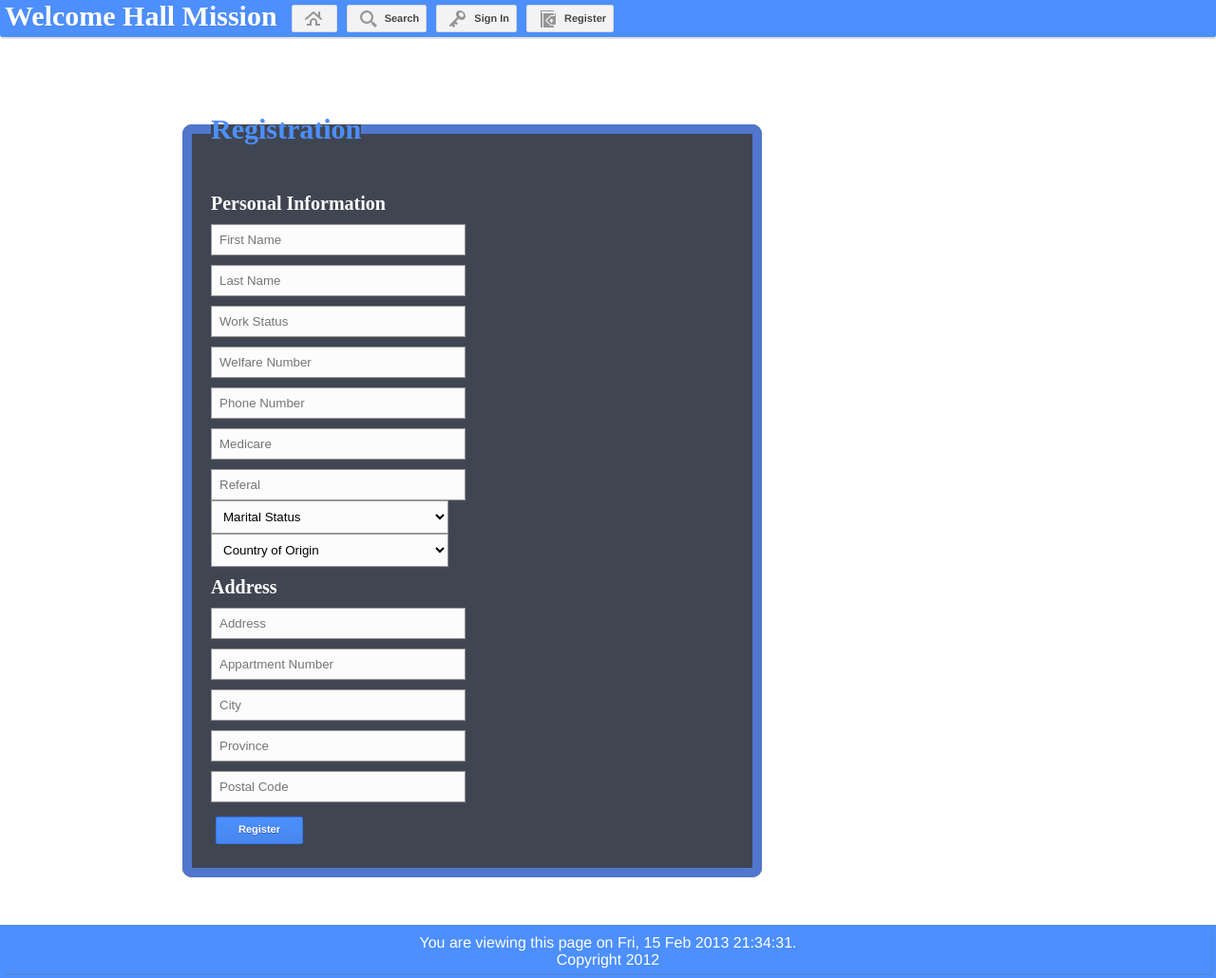
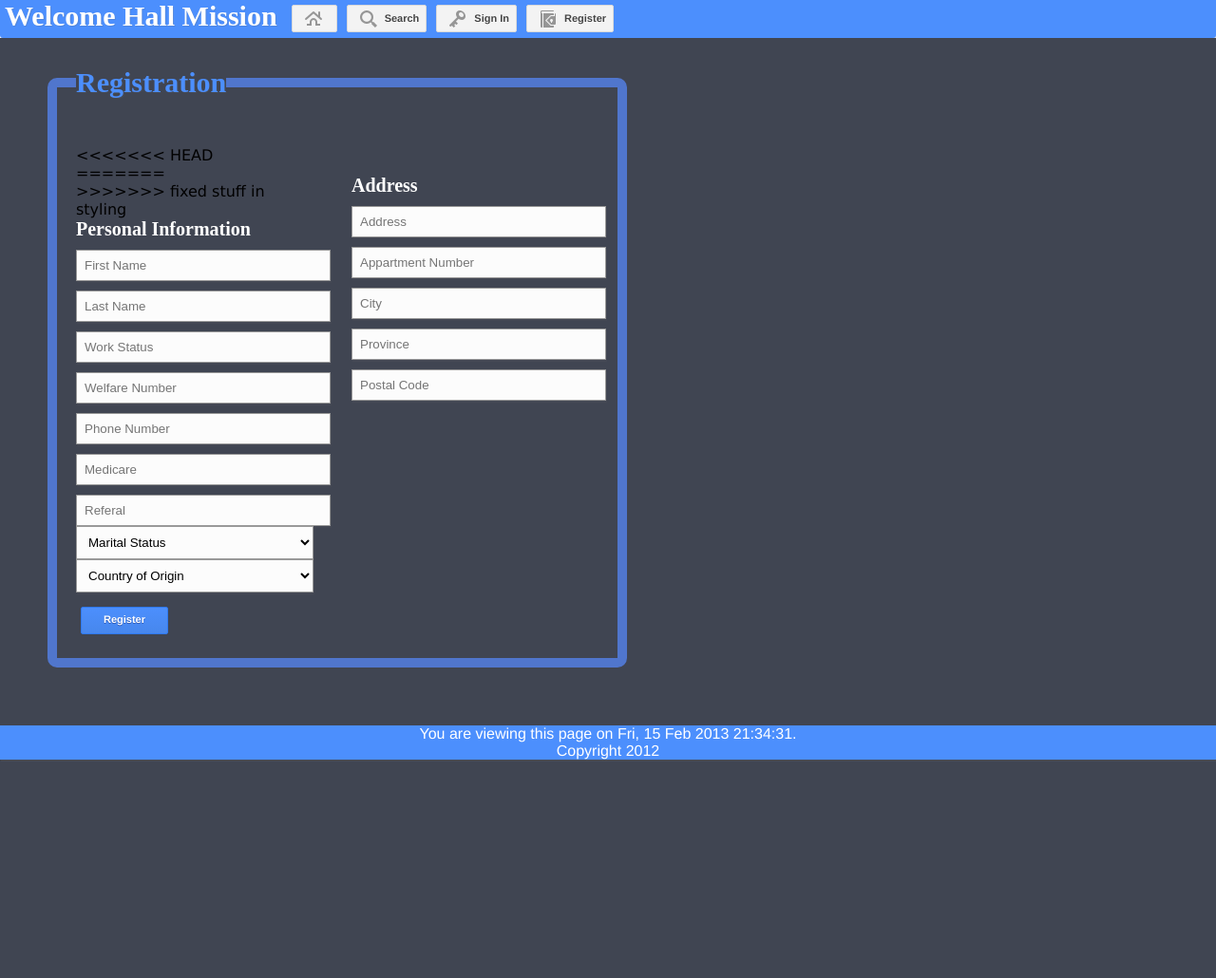
Before and after one commit to snwfog/whm_fsts, a PHP site: template application/whm/view/household_create_form.twig in a window 1280 px wide. Shown: the whole page at 95% size. After the commit the page ends 800 px from the top, so only its background shows below. Run offline with PHP 8.4, Linux system fonts and the light colour scheme; the template is opened without the code that fills it, so the values that code supplies are empty; some libraries are stand-ins or nearby versions; some web fonts are replaced.

Commit message:
fixed stuff in styling

```diff
--- a/application/whm/controller/CreateHousehold.php
+++ b/application/whm/controller/CreateHousehold.php
@@ -11,7 +11,7 @@ class CreateHousehold extends WHM\Controller implements WHM\IRedirectable
     {
         $this->data = $args;
         parent::__construct();
-        WHM\Helper::backtrace();
+      //  WHM\Helper::backtrace();
 
     }
 
--- a/application/whm/view/household_create_form.twig
+++ b/application/whm/view/household_create_form.twig
@@ -9,10 +9,16 @@
         {% endblock %}
     {% endfor %}
 
-   <fieldset id="regis">
+   <fieldset class="regis">
         <legend><h1>Registration</h1></legend>
+<<<<<<< HEAD
     <form action="household_create" method="POST" name="household_create">
         <div style = "pers" >
+=======
+
+    <form action="household" method="POST" name="household_create" class="regform">
+        <div class = "pers" >
+>>>>>>> fixed stuff in styling
             <h2>Personal Information</h2>
             <ul>
 
@@ -41,7 +47,7 @@
 
         </ul>
     </div>
-        <div style="address">
+        <div class="address">
         <h2>Address</h2>
         <ul>
             <li><input type="text" name="addess" placeholder="Address" value="{{form["address"]}}"/>
--- a/application/whm/view/static/header.twig
+++ b/application/whm/view/static/header.twig
@@ -1,6 +1,6 @@
 {% block header %}
 
-<div id="header">
+<div class="header">
     <h1 id="title">Welcome Hall Mission</h1>
     <div id="nav">
         <div class="tiptip">
--- a/assets/css/style.css
+++ b/assets/css/style.css
@@ -135,11 +135,11 @@ select {
  * Static styling
  */
 
-#header
+.header
 {
-    overflow: hidden;
-    margin: auto;
-    /*width: 70%;*/
+	float: top;
+	width: 100%;
+	height: 40px;
     background-color: #4C8FFD;
     border-radius: 0 0 3px 3px;
     box-shadow: 1px 2px rgba(100, 100, 100, 0.2);
@@ -165,38 +165,37 @@ select {
     background-color:#404552;
 
 }
-#address
+
+.address
 {
-    position:relative;
-    left:320px;
-    width:300px;
-    top:125px;
-    height:400px
+	float: right;
+	margin-top: -450px;
+    width: 260px;
 }
-#regis
+.regis
 {
-    overflow:hidden;
+
+	width: 550px;
     font-family:verdana;
-    width:550px;
     padding:20px;
     border-radius:10px;
     border:10px solid #5076CD;
-    background-color:#404552
+    background-color:#404552;
+	margin-left: 50px;
+
 }
 
-#pers
+.pers
 {
-    position:relative;
-    float:left
+	width: 250px;
+
 }
 
 #content
 {
     position:static;
-    left:100px;
-    margin: 50px auto 50px;
-    width: 70%;
-    min-height: 700px;
+	height: 100%;
+	background-color: #404552;
 }
 
 #content .earned-rating
@@ -214,9 +213,11 @@ select {
     color: lightgrey;
 }
 
-#footer{
-    margin: auto;
-    padding: 5px;
+#footer
+{
+	position: absolute;
+	bottom: 0;
+	width: 100%;
     text-align: center;
     background-color: #4C8FFD;
     box-shadow: 1px 2px rgba(100, 100, 100, 0.2);
```
